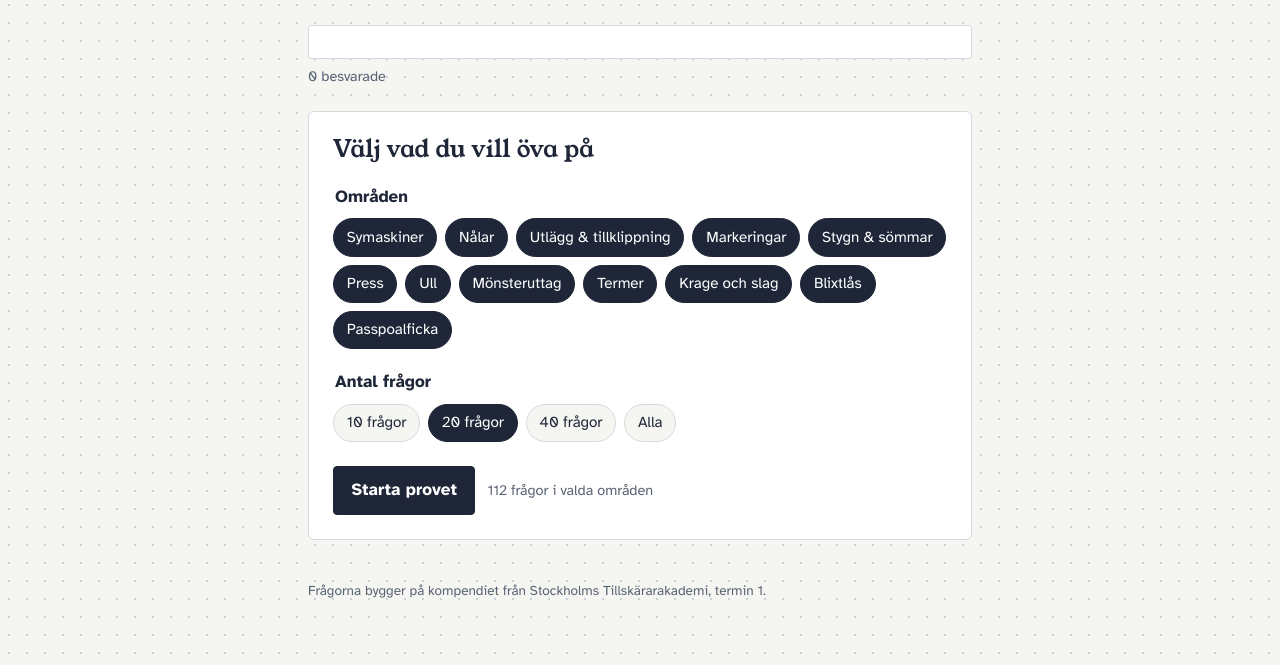
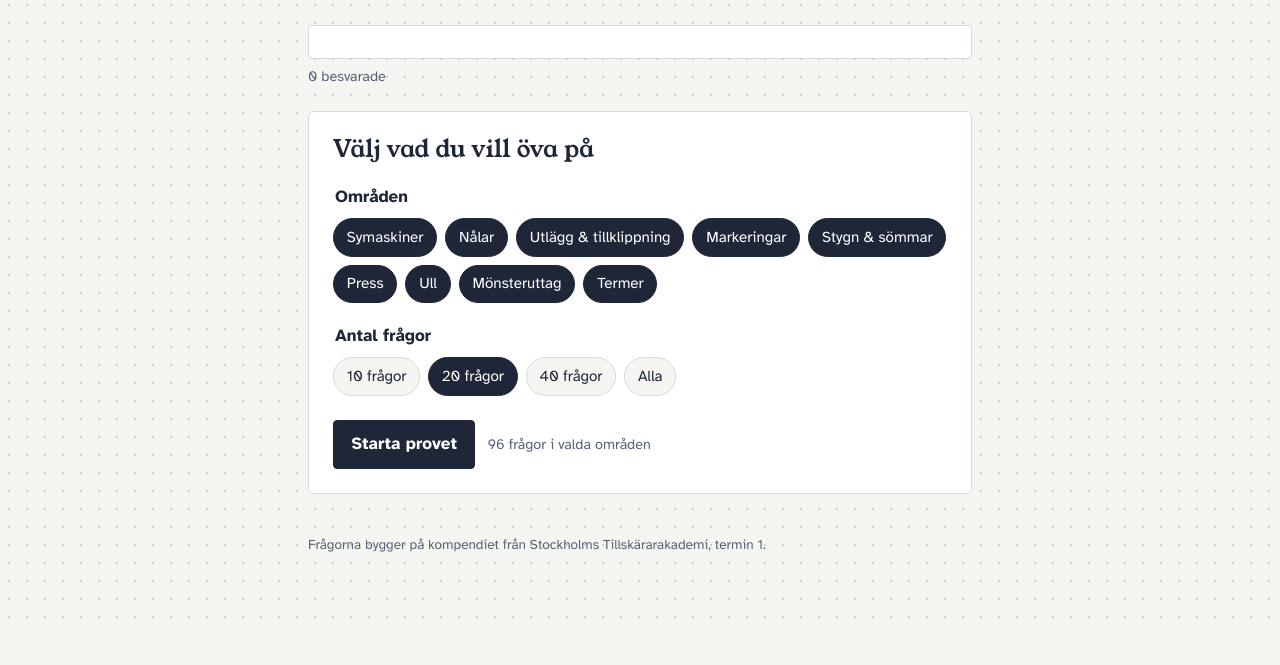
Before and after one commit to strandberg-anna/somnadsquiz, a plain HTML site: page index.html in a window 1280 px wide. Shown: the part 202-867 px from the top of the page. After the commit the page ends 821 px from the top, so only its background shows below. Drawn offline with Linux system fonts and the light colour scheme.

Commit message:
Add files via upload

```diff
--- a/index.html
+++ b/index.html
@@ -209,7 +209,7 @@ const Q = [
 {k:"Nålar",q:"Vilka nålar har långt öga?",a:["Stoppnålar","Synålar","Blindnålar","Jerseynålar"],e:"Runt öga: synålar. Långt öga: stoppnålar."},
 {k:"Nålar",q:"Vad är en handsknål?",a:["Samma sak som en skinnål","En stramaljnål utan udd","En nål med förgyllt öga","En nål för jersey"],e:"Skinnål och handsknål är samma nål, med skärande spets."},
 {k:"Nålar",q:"Vad görs sist i dagens nåltillverkning?",a:["Nålarna förnicklas","Nålsögat stansas ut","Ståltråden sträcks","Spetsen hamras ut"],e:"Ordningen: dra tråd, härda, kapa, slipa, stansa öga, härda, rensa och polera, förnickla."},
-{k:"Nålar",q:"Ståltråden kapas i en längd som motsvarar...",a:["2 nålar","1 nål","5 nålar","10 nålar"],e:"Den kapas för 2 nålar, slipas i bägge ändar och bryts isär efter att ögat stansats."},
+{k:"Nålar",q:"Vid dagens tillverkning av synålar dras en ståltråd ut tills den har rätt tjocklek och härdas. Hur lång bit kapas den sedan i?",a:["2 nålar","1 nål","5 nålar","10 nålar"],e:"Den kapas för 2 nålar, slipas i bägge ändar och bryts isär efter att ögat stansats."},
 
 /* Utlägg & tillklippning */
 {k:"Utlägg & tillklippning",q:"Hur bör du förbehandla tyget innan du klipper?",a:["Så som plagget ska behandlas sedan","Alltid kemtvätt","Alltid 60 graders tvätt","Ingen förbehandling behövs"],e:"Tumregel: förbehandla tyget så som plagget ska skötas."},
@@ -222,7 +222,6 @@ const Q = [
 {k:"Utlägg & tillklippning",q:"Hur många trådar använder du per sträcka när du trådmarkerar?",a:["En tråd per sträcka","En tråd för hela delen","Två trådar per sträcka","En ny tråd per stygn"],e:"Använd alltid en tråd per sträcka."},
 {k:"Utlägg & tillklippning",q:"Vad gäller för kritan när du markerar?",a:["Den ska vara välvässad så markeringen blir smal och exakt","Den ska vara trubbig så linjen syns tydligt","Man ska använda vax i stället","Den ska fuktas"],e:"Välvässad krita, fiffikus eller måttband för exakthet."},
 {k:"Utlägg & tillklippning",q:"Vad avgör sömsmånens bredd?",a:["Vilken söm du ska använda och sömnadsmetoden","Tygets färg","Hur stor mönsterdelen är","Alltid 1 cm"],e:"Bredden beror på söm och sömnadsmetod."},
-{k:"Utlägg & tillklippning",q:"Vilka fyra ord avslutar lathunden?",a:["Läs! Tänk! Fråga! Gör!","Mät! Krita! Klipp! Sy!","Planera! Pressa! Prova! Sy!","Titta! Lyssna! Lär! Gör!"],e:"Läs! Tänk! Fråga! Gör!"},
 
 /* Markeringar */
 {k:"Markeringar",q:"På vilket tyg används sporrpapper?",a:["Endast på toiletyg","På ull","På siden och organza","På alla tyger"],e:"Sporrpapper gör lätt hål, förstör materialet och är svårt att få bort."},
@@ -297,27 +296,9 @@ const Q = [
 {k:"Termer",q:"Vad gör en besparing i ländryggen på t.ex. jeans eller kjol?",a:["Formar plagget över stussen utan traditionella inprovningar","Förstärker gylfen","Gör linningen bredare","Ersätter fickpåsen"],e:"Besparingen bak på jeans tar hand om formen över stussen i stället för inprovningar."},
 {k:"Termer",q:"Vilket ord betyder samma sak som besparing?",a:["Ok","Infodring","Sprund","Våd"],e:"Besparing och ok är samma sak, på engelska yoke."},
 {k:"Termer",q:"Vad är spegelsömmen?",a:["Sömmen som förenar kavajens krage med kavajslaget","Mitt bak-sömmen på en kavaj","Sömmen som fäster fodret i fållen","Axelsömmen på en kavaj"],e:"Spegelsömmen sitter där krage och slag möts på kavajen."},
-{k:"Krage och slag",q:"Vad kallas sömmen där kavajens krage och slag möts?",a:["Spegelsöm","Vändsöm","Fällsöm","Brukt"],e:"Spegelsömmen förenar krage och slag. Brukten är vikkanten där slaget viks."},
 
-/* Blixtlås */
-{k:"Blixtlås",q:"Hur långt från MB maskinsyr du fast blixtlåset?",a:["Ca 0,5 cm","Ca 2 cm","1 mm","Ca 1,5 cm"],e:"Maskinsy blixtlåset ca 0,5 cm från MB."},
-{k:"Blixtlås",q:"Var ligger blixtlåsets tandrad i förhållande till kanten?",a:["1 mm innanför kanten","5 mm utanför kanten","Exakt på kanten","1 cm innanför kanten"],e:"Tandraden ligger 1 mm innanför kanten."},
-{k:"Blixtlås",q:"Hur syr du MB-sömmen där blixtlåset ska sitta?",a:["Med långa stygn som sprättas upp senare","Med kort stygnlängd","Med sicksack","Den sys inte alls"],e:"Långa stygn för blixtlåset, vanlig söm nedanför."},
 
-/* Passpoalficka */
-{k:"Passpoalficka",q:"Hur lång är ficköppningen i passpoalfickan?",a:["Ca 13 cm","Ca 8 cm","Ca 20 cm","Ca 5 cm"],e:"Steg 1: markera ficköppningen, ca 13 cm."},
-{k:"Passpoalficka",q:"Hur långt från markeringen för ficköppningen tråcklar du passpoalerna?",a:["Ca 3 mm","Ca 1 cm","Ca 0,5 cm","Ca 2 cm"],e:"Tråckla räta mot räta ca 3 mm från markeringen."},
-{k:"Passpoalficka",q:"Hur långt från ficköppningen maskinsyr du passpoalerna?",a:["0,5 cm","3 mm","1 cm","1,5 cm"],e:"Maskinsy 0,5 cm från ficköppningen och fäst exakt vid tvärmarkeringarna."},
-{k:"Passpoalficka",q:"Hur klipper du upp ficköppningen?",a:["Till 1 cm före tvärmarkeringen, sedan snett till mitten av sista stygnet","Rakt ända fram till tvärmarkeringen","Bara i mitten, 5 cm","Genom både plaggdel och passpoal"],e:"Klipp endast genom plaggdelen, inte i passpoalen."},
-{k:"Passpoalficka",q:"Varför rundar du hörnen på fickpåsen?",a:["För att förhindra dammsamling","För att det ska gå snabbare","För att spara tyg","För att den ska synas mindre"],e:"Sy runt fickpåsen två gånger, runda hörnen och förstärk över flikarna."},
-{k:"Passpoalficka",q:"Vad gör du med flikarna på passpoalernas kortsidor?",a:["Fäster dem med en maskinsöm precis vid kanten och drar lätt i passpoalerna","Klipper bort dem","Viker in dem och handsyr","Låter dem vara lösa"],e:"Dra lätt i passpoalerna så att de spänns (skiss C)."},
 
-/* Krage och slag */
-{k:"Krage och slag",q:"Hur pressar du axelsömmarna i arbetsgången för krage och slag?",a:["Klyvpressar, overlockar inte","Kullpressar och overlockar","Overlockar ihop","Pressar inte alls"],e:"Steg 3: klyvpressa, overlocka ej!"},
-{k:"Krage och slag",q:"Mellan vilka punkter syr du fast underkragen i halsringningen?",a:["Från slaghack till slaghack, inte ut i sömsmånen","Från MF till MF","Hela vägen ut i sömsmånen","Från axelsöm till axelsöm"],e:"Stanna och fäst exakt vid slaghack."},
-{k:"Krage och slag",q:"Hur mycket renklipper du sömsmånerna runt kragen?",a:["Till ca 0,5 cm","Till ca 1,5 cm","Till 1 mm","Inte alls"],e:"Ta bort tråcklingar, renklipp till ca 0,5 cm och klyvpressa."},
-{k:"Krage och slag",q:"Hur markerar du hörnen på framstycke och underkrage?",a:["Med trådnoppor","Med sporrpapper","Med märkstick","Med tusch"],e:"Brukten markeras med trådmarkering, alla hörn med trådnoppor."},
-{k:"Krage och slag",q:"Var pressar du på mellanlägg i början av arbetsgången?",a:["På framstycke och underkrage","På överkrage och ärmar","På bakstycket","Endast på slaget"],e:"Steg 1: mellanlägg på framstycke och underkrage. Observera trådraken!"}
 ];
 
 const $ = id => document.getElementById(id);
```
